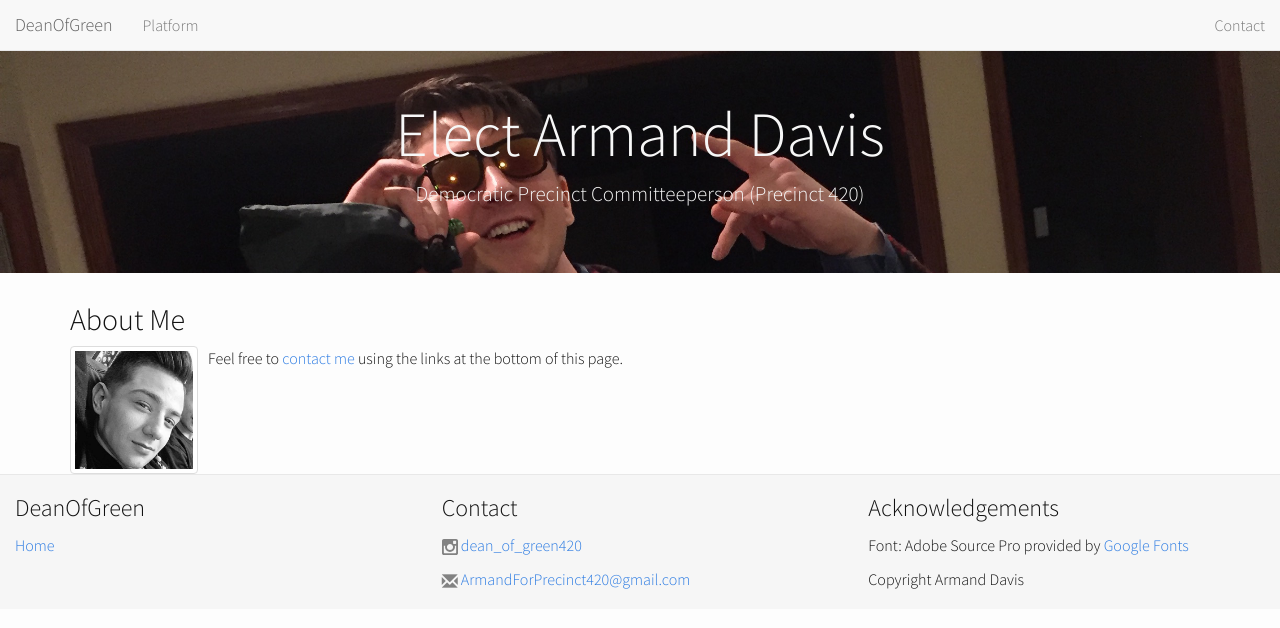
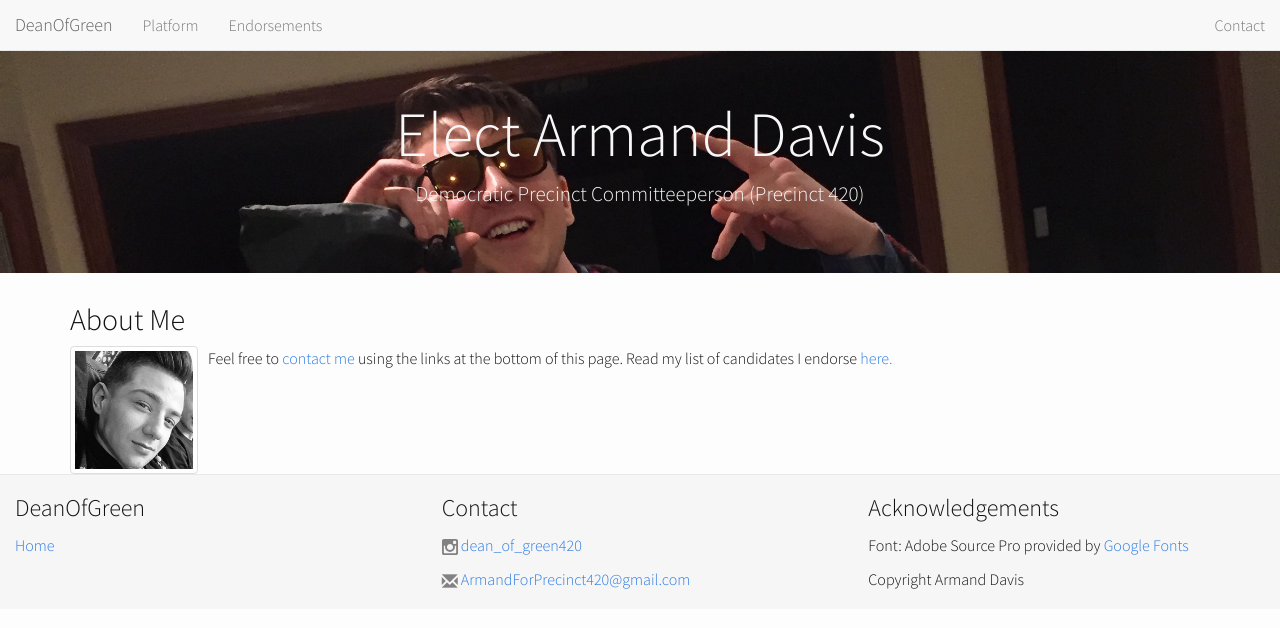
Before and after one commit to deanofgreen/deanofgreen.github.io, a Jekyll site: the page built from index.html, in a window 1280 px wide. Shown: the top 628 px of the page. Built offline with Jekyll 4.4.1, drawn with Linux system fonts in a browser that asks for light colours; nearby versions of some CDN libraries.

Commit message:
Add endorsements. Add post layout.

```diff
--- a/_includes/header.html
+++ b/_includes/header.html
@@ -15,6 +15,7 @@
                 <div class="collapse navbar-collapse" id="bs-example-navbar-collapse-1">
         			<ul class="nav navbar-nav navbar-left">
         				<li><a href='#'>Platform</a></li>
+                        <li><a href={% post_url 2016-05-11-Endorsements %}>Endorsements</a></li>
         			</ul>
         			<ul class="nav navbar-nav navbar-right">
         				<li><a href="#contact">Contact</a></li>
--- /dev/null
+++ b/css/post.css
@@ -0,0 +1,3 @@
+#postportrait{
+  padding: 10px 0px;
+}
--- /dev/null
+++ b/css/post.scss
@@ -0,0 +1,3 @@
+#postportrait{
+  padding: 10px;
+}
--- a/index.html
+++ b/index.html
@@ -18,7 +18,7 @@ layout: default
 				<h2>About Me</h2>
 				<img src="resources/portrait.jpg" alt="Portrait of Armand" id="portrait" class="img-thumbnail">
                 <p>
-                    Feel free to <a href=#contact>contact me</a> using the links at the bottom of this page.
+                    Feel free to <a href=#contact>contact me</a> using the links at the bottom of this page. Read my list of candidates I endorse <a href={% post_url 2016-05-11-Endorsements %}>here.</a>
                 </p>
             </div>
 		</div>
```
Also changed, not shown: _layouts/post.html (added, +26 -0 lines), _posts/2016-05-11-Endorsements.md (added, +28 -0 lines), resources/Postportrait.jpg (added).
